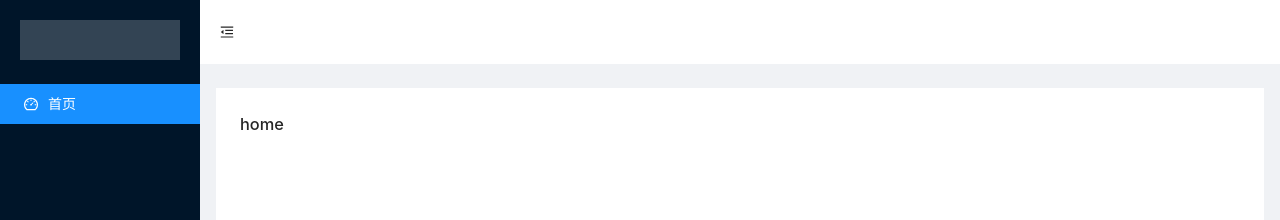
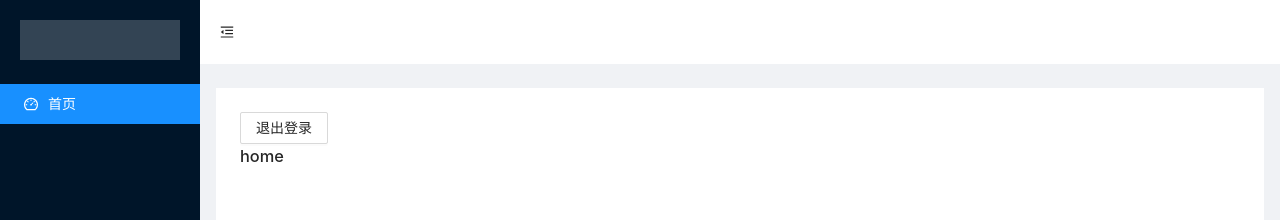
Before and after one commit to jiangzetian/vue3-admin-template, a Vue app: page /#/ in a window 1280 px wide. Shown: the top 220 px of the page. Built offline with nearby package versions, Linux system fonts and the light colour scheme.

Commit message:
请求封装

```diff
--- a/src/request/http.ts
+++ b/src/request/http.ts
@@ -1,5 +1,6 @@
+import { message } from 'ant-design-vue';
+import axios, { AxiosRequestConfig } from 'axios';
 import base from '@/request/base';
-import axios, { AxiosRequestConfig } from 'axios';
 
 // 设置超时时间
 const instance = axios.create({
@@ -38,6 +39,7 @@ const Fetch = ({
                 resolve(res.data.data);
             })
             .catch((err) => {
+                message.error('请求失败');
                 reject(err);
             });
     });
--- a/src/views/Home/index.vue
+++ b/src/views/Home/index.vue
@@ -1,12 +1,22 @@
 <template>
-    <h1>home</h1>
+    <div>
+        <a-button @click="outLogin">退出登录</a-button>
+        <h1>home</h1>
+    </div>
 </template>
 
 <script lang="ts">
 import { defineComponent } from 'vue';
+import homeHook from './moduls/index.ts';
 
 export default defineComponent({
     name: 'home',
+    setup() {
+        const { outLogin } = homeHook;
+        return {
+            outLogin,
+        };
+    },
 });
 </script>
 
--- /dev/null
+++ b/src/views/Home/moduls/index.ts
@@ -0,0 +1,16 @@
+import Vrouter from '@/router';
+
+const route = Vrouter.currentRoute.value;
+const router = Vrouter;
+
+const outLogin = () => {
+    console.log('退出登录');
+    console.log(route);
+    router.push('/login');
+};
+
+const homeHook = {
+    outLogin,
+};
+
+export default homeHook;
```
